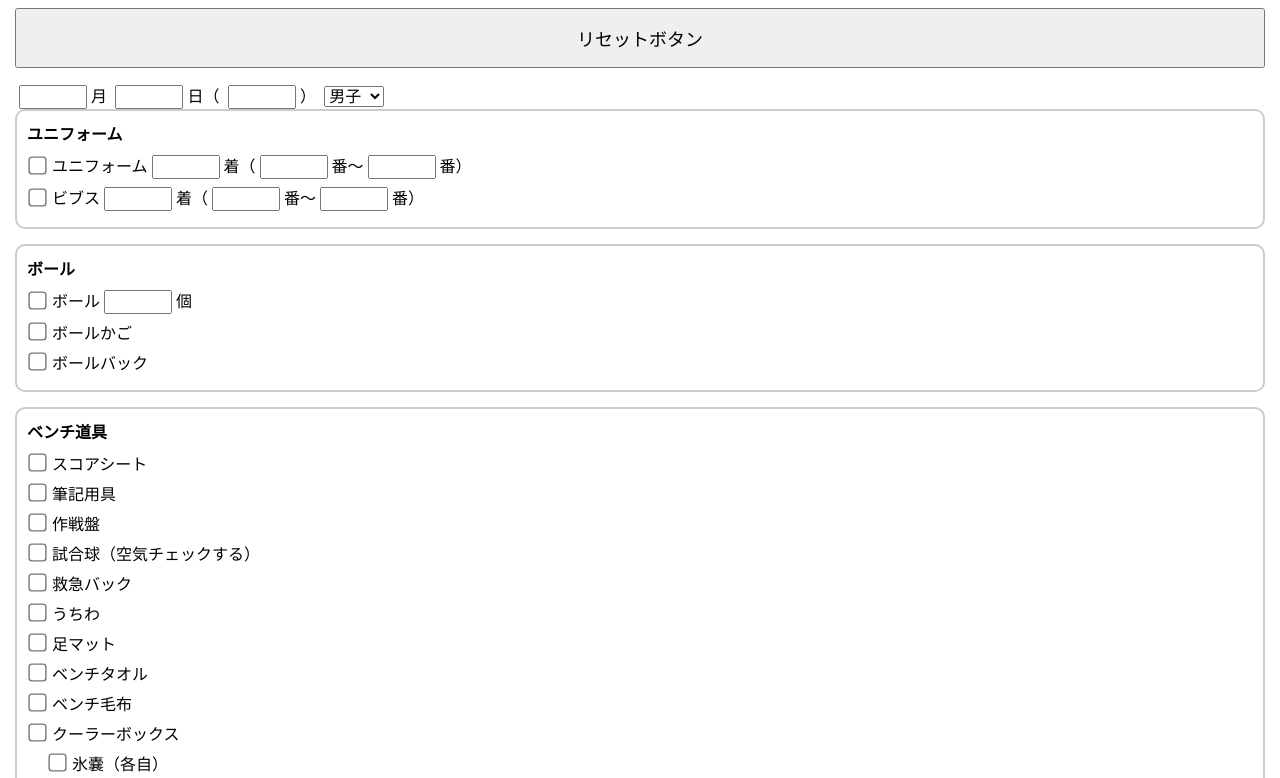
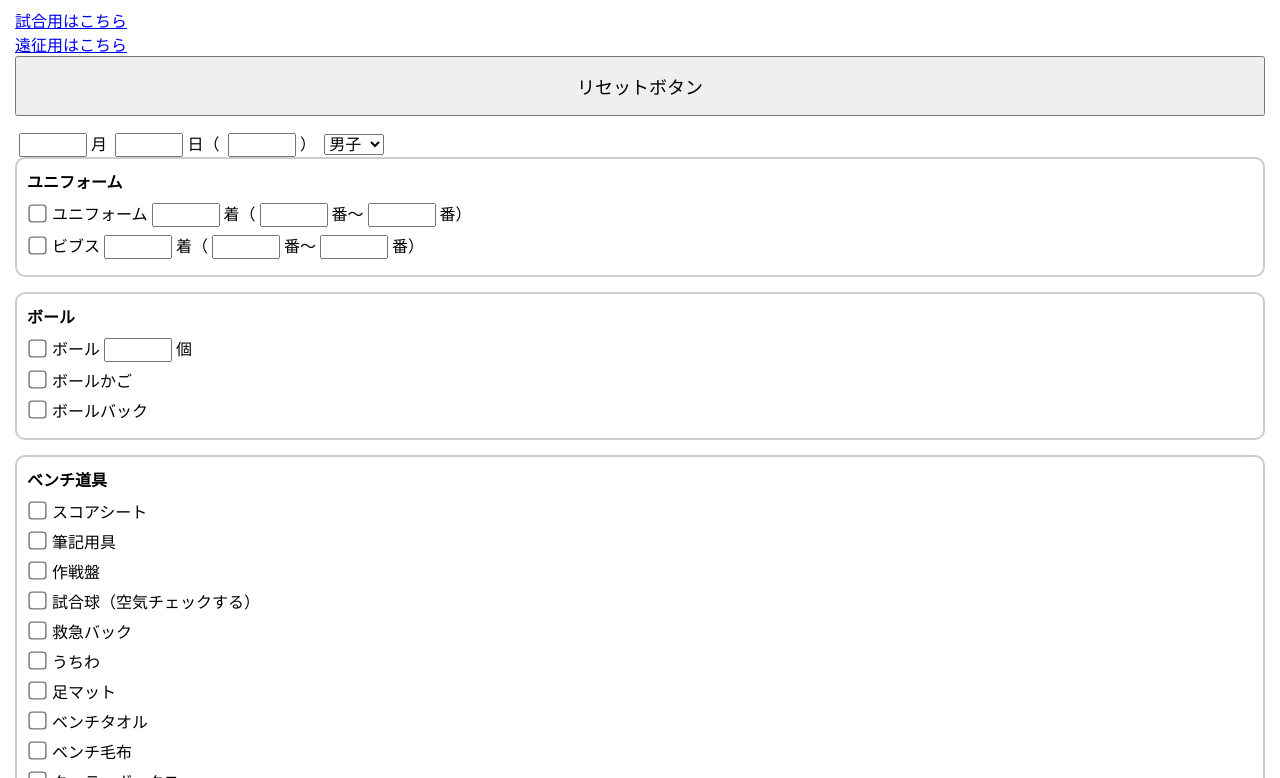
Before and after one commit to mswveedolclub2007-nao/veedol-checklist, a plain HTML site: page index.html in a window 1280 px wide. Shown: the part 96-874 px from the top of the page. Drawn offline with Linux system fonts and the light colour scheme.

Commit message:
Add files via upload

```diff
--- a/index.html
+++ b/index.html
@@ -53,6 +53,9 @@ input[type="number"], input[type="text"], select {
 <div class="container">
 
 <h1>練習試合チェックリスト</h1>
+
+<a href="taikai.html">試合用はこちら</a><br>
+<a href="ensei.html">遠征用はこちら</a>
 
 <button onclick="resetAll()">リセットボタン</button>
 
```
